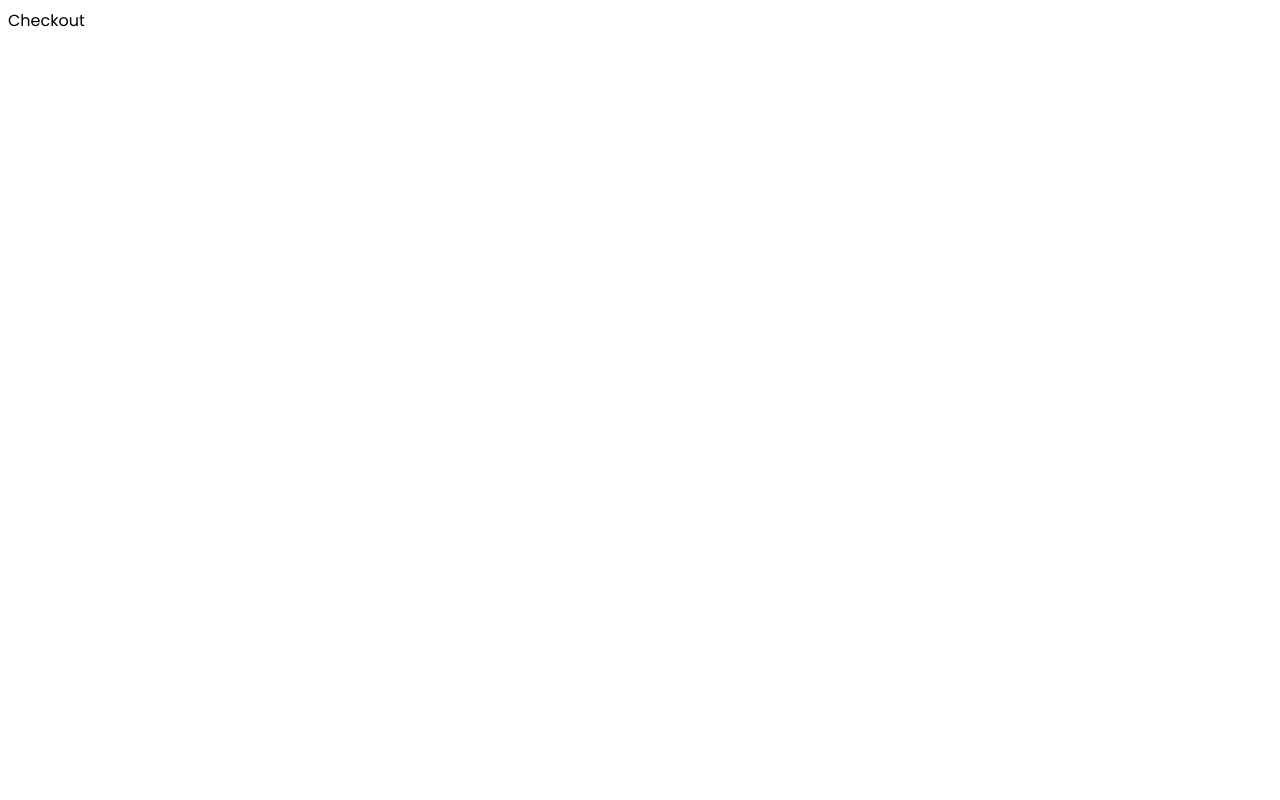
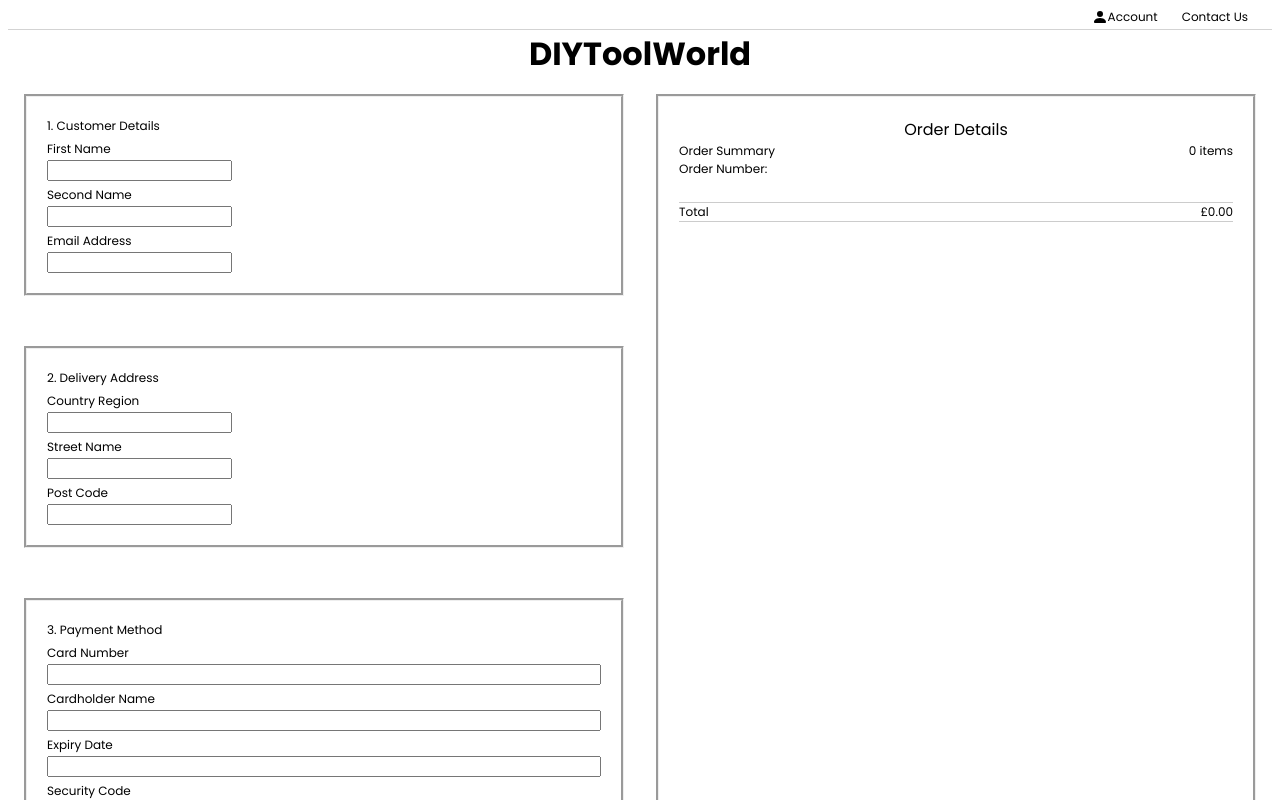
Before and after one commit to MinhazH99/orders101, a React (Vite) app in the folder react/orders101/: page /checkout in a window 1280 px wide. Shown: the top 800 px of the page. Built offline with nearby package versions, Linux system fonts and the light colour scheme.

Commit message:
created checkout page

```diff
--- /dev/null
+++ b/react/orders101/src/features/form/CheckoutForm.jsx
@@ -0,0 +1,96 @@
+import { useEffect, useRef } from "react";
+
+function CheckoutForm() {
+  const customerFirstName = useRef(null);
+  const customerSecondName = useRef(null);
+  const customerEmailAddress = useRef(null);
+  const deliveryCountry = useRef(null);
+  const deliveryStreet = useRef(null);
+  const deliveryPostCode = useRef(null);
+
+  return (
+    <div>
+      <div class="checkout__child">
+        <form class="checkout__form">
+          <span>1. Customer Details</span>
+          <label>
+            <span>First Name</span>
+          </label>
+          <input class="form__first-name" type="text" ref={customerFirstName} />
+
+          <label>
+            <span>Second Name</span>
+          </label>
+          <input
+            class="form__second-name"
+            type="text"
+            ref={customerSecondName}
+          />
+
+          <label>
+            <span>Email Address</span>
+          </label>
+          <input
+            class="form__email-address"
+            type="text"
+            ref={customerEmailAddress}
+          />
+        </form>
+      </div>
+      <div class="checkout__child">
+        <form class="checkout__form">
+          <span>2. Delivery Address</span>
+          <label>
+            <span>Country Region</span>
+          </label>
+          <input class="form__country" type="text" ref={deliveryCountry} />
+
+          <label>
+            <span>Street Name</span>
+          </label>
+          <input class="form__street-name" type="text" ref={deliveryStreet} />
+
+          <label>
+            <span>Post Code</span>
+          </label>
+          <input class="form__post-code" type="text" ref={deliveryPostCode} />
+        </form>
+      </div>
+      <div class="checkout__child">
+        <form class="checkout__form">
+          <span>3. Payment Method</span>
+          <label>
+            <span>Card Number</span>
+          </label>
+          <input class="text-field" type="text" />
+
+          <label>
+            <span>Cardholder Name</span>
+          </label>
+          <input class="text-field" type="text" />
+
+          <label>
+            <span>Expiry Date</span>
+          </label>
+          <input class="text-field" type="text" />
+
+          <label>
+            <span>Security Code</span>
+          </label>
+          <input class="text-field" type="text" />
+        </form>
+      </div>
+      <div class="checkout__terms-conditions">
+        <label>
+          <input type="checkbox" />
+          <span> I have read and accept the Terms and Conditions</span>
+        </label>
+        <button onClick={() => handleClick()} class="checkout__submit btn-buy">
+          Submit Order
+        </button>
+      </div>
+    </div>
+  );
+}
+
+export default CheckoutForm;
--- /dev/null
+++ b/react/orders101/src/features/header/CheckoutHeader.jsx
@@ -0,0 +1,14 @@
+import Header from "./Header";
+
+function CheckoutHeader() {
+  return (
+    <header>
+      <Header />
+      <div class="container">
+        <h1>DIYToolWorld</h1>
+      </div>
+    </header>
+  );
+}
+
+export default CheckoutHeader;
--- /dev/null
+++ b/react/orders101/src/features/order/CustomerOrders.jsx
@@ -0,0 +1,18 @@
+function CustomerOrders({ itemName = "test", quantity = "x", price = "x" }) {
+  return (
+    <div class="order-box">
+      <img
+        src="../src/assets/trending-product.webp"
+        alt=" "
+        class="order-img"
+      ></img>
+      <div class="order-box__detail">
+        <div class="order-box__name">{itemName}</div>
+        <div class="order-box__quantity">Quantity: {quantity}</div>
+        <div class="order-box__price">Price: {price}</div>
+      </div>
+    </div>
+  );
+}
+
+export default CustomerOrders;
--- /dev/null
+++ b/react/orders101/src/features/order/OrderSummary.jsx
@@ -0,0 +1,43 @@
+import CustomerOrders from "./CustomerOrders";
+
+function OrderSummary() {
+  let storage = [];
+  let total = 0;
+  Object.keys(sessionStorage).forEach((key) => {
+    const order = JSON.parse(sessionStorage.getItem(key));
+    storage.push(order);
+    total += order.totalCost;
+  });
+
+  const listOfOrders = storage.map((order) => (
+    <CustomerOrders
+      key={order.id}
+      itemName={order.name}
+      quantity={order.quantity}
+      price={"£" + order.totalCost.toFixed(2)}
+    />
+  ));
+
+  return (
+    <div class="checkout__child">
+      Order Details
+      <div class="checkout__child__header">
+        <span>Order Summary</span>
+        <span class="checkout_total-quantity">
+          {" "}
+          {sessionStorage.length} items
+        </span>
+      </div>
+      <div class="checkout__order-number">
+        <span>Order Number:</span>
+      </div>
+      <div class="order-details">{listOfOrders}</div>
+      <div class="checkout__total-detail">
+        <span class="checkout__total-text">Total</span>
+        <span class="checkout__total-price">{"£" + total.toFixed(2)}</span>
+      </div>
+    </div>
+  );
+}
+
+export default OrderSummary;
--- a/react/orders101/src/pages/Checkout.jsx
+++ b/react/orders101/src/pages/Checkout.jsx
@@ -1,5 +1,19 @@
+import CheckoutForm from "../features/form/CheckoutForm";
+import CheckoutHeader from "../features/header/CheckoutHeader";
+import OrderSummary from "../features/order/OrderSummary";
+
 function Checkout() {
-  return <div>Checkout</div>;
+  return (
+    <div>
+      <CheckoutHeader />
+      <div class="container">
+        <div class="checkout grid">
+          <CheckoutForm />
+          <OrderSummary />
+        </div>
+      </div>
+    </div>
+  );
 }
 
 export default Checkout;
```
